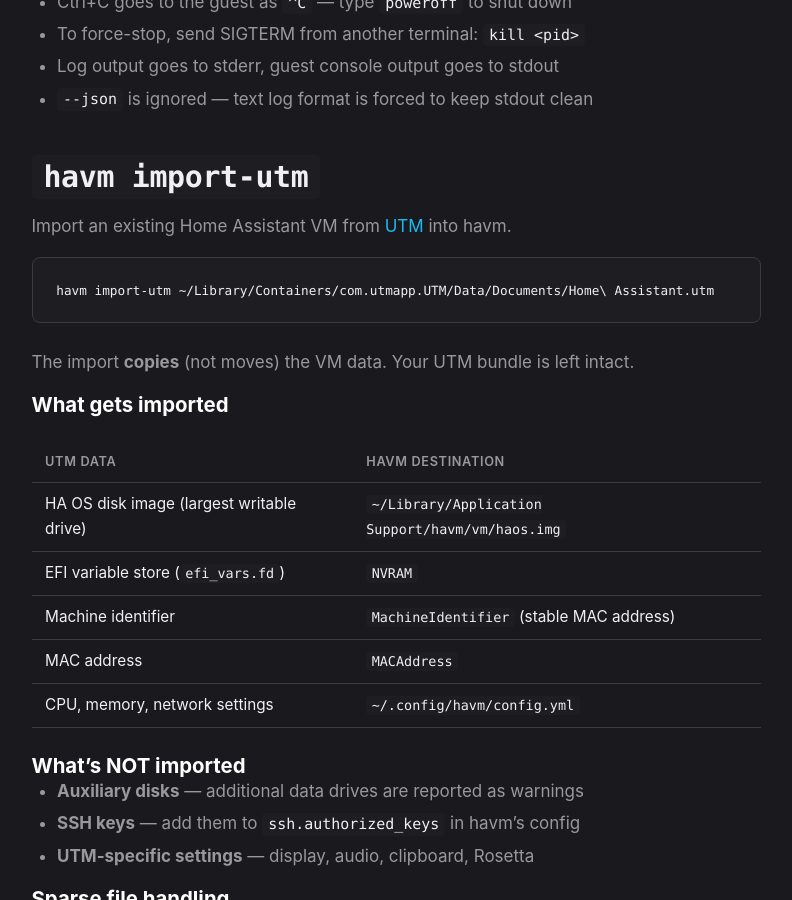
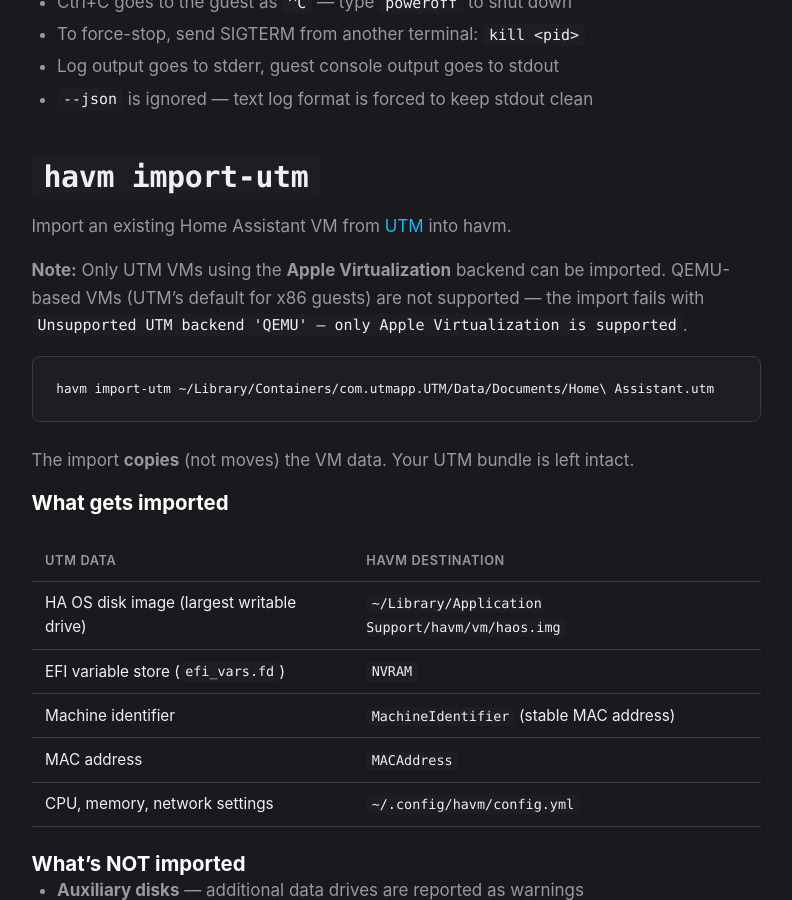
Before and after one commit to IngmarStein/havm, a Jekyll site: the page built from docs/commands.md, in a window 1280 px wide and 900 px high, scrolled down 1559 px. Shown: the whole window, without its empty margins (244-1036 px from the left). Built offline with Jekyll 4.4.1, drawn with Linux system fonts in a browser that asks for light colours.

Commit message:
docs: add section anchors, UTM import limitation, and service config path
- index.md: explicit anchor ids on section headings for deep links
- commands.md/README.md: note that only Apple Virtualization UTM VMs
  import; QEMU-based VMs are not supported
- configuration.md/README.md: clarify config location differs when
  running as a Homebrew service

````diff
--- a/docs/commands.md
+++ b/docs/commands.md
@@ -78,6 +78,11 @@
 
 Import an existing Home Assistant VM from [UTM][utm] into havm.
 
+> **Note:** Only UTM VMs using the **Apple Virtualization** backend can be
+> imported. QEMU-based VMs (UTM's default for x86 guests) are not supported —
+> the import fails with `Unsupported UTM backend 'QEMU' — only Apple
+> Virtualization is supported`.
+
 ```bash
 havm import-utm ~/Library/Containers/com.utmapp.UTM/Data/Documents/Home\ Assistant.utm
 ```
````
Also changed, not shown: docs/configuration.md (+1 -1 lines), docs/index.md (+10 -10 lines), README.md.
